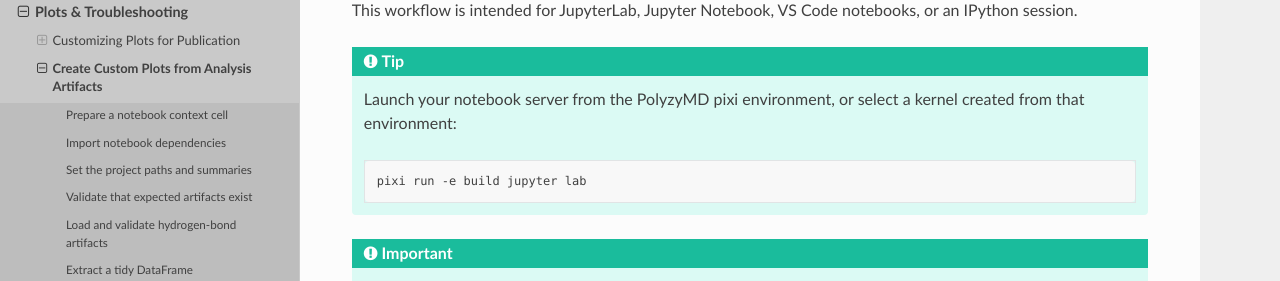
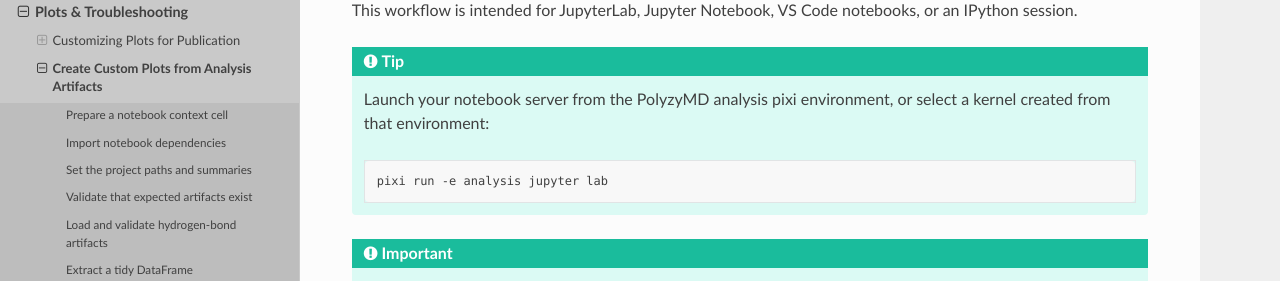
Before and after one commit to joelaforet/polyzymd, a Sphinx documentation site: the page built from docs/source/how_to/custom_artifact_plotting.md, in a window 1280 px wide and 900 px high. Shown: the part 282-563 px from the top of the window. Built offline with Sphinx 7.4.7 and the Read the Docs theme 3.1.0, drawn with Linux system fonts in a browser that asks for light colours; some of the changed text lies outside the part shown.

Commit message:
Use analysis env for artifact plotting docs

````diff
--- a/docs/source/how_to/custom_artifact_plotting.md
+++ b/docs/source/how_to/custom_artifact_plotting.md
@@ -10,11 +10,11 @@ This workflow is intended for JupyterLab, Jupyter Notebook, VS Code notebooks,
 or an IPython session.
 
 ::::{tip}
-Launch your notebook server from the PolyzyMD pixi environment, or select a
+Launch your notebook server from the PolyzyMD analysis pixi environment, or select a
 kernel created from that environment:
 
 ```bash
-pixi run -e build jupyter lab
+pixi run -e analysis jupyter lab
 ```
 ::::
 
@@ -299,14 +299,14 @@ figure_path
 
 ### `ImportError: No module named polyzymd`
 
-Start the notebook server from the pixi environment:
+Start the notebook server from the analysis pixi environment:
 
 ```bash
-pixi run -e build jupyter lab
+pixi run -e analysis jupyter lab
 ```
 
 If you use VS Code or an existing Jupyter server, select the kernel associated
-with the PolyzyMD `build` environment.
+with the PolyzyMD `analysis` environment.
 
 ### `FileNotFoundError` for `result.json`
 
````
